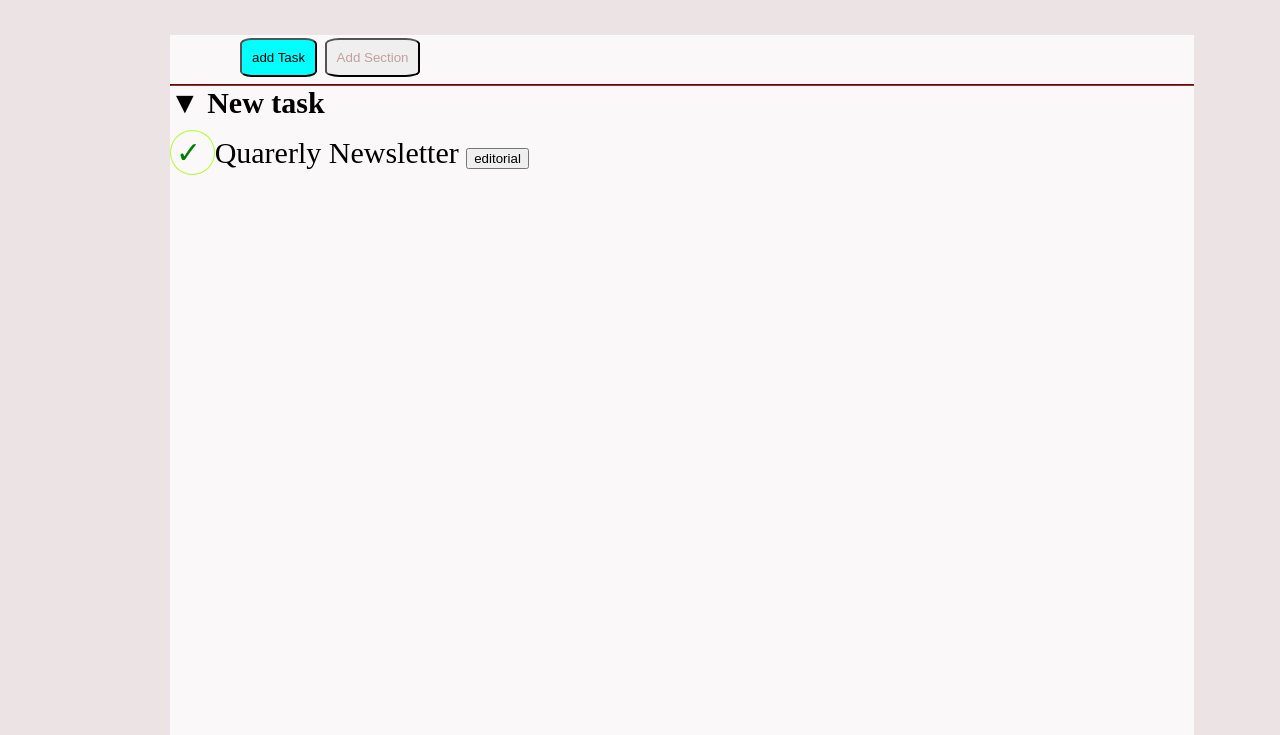
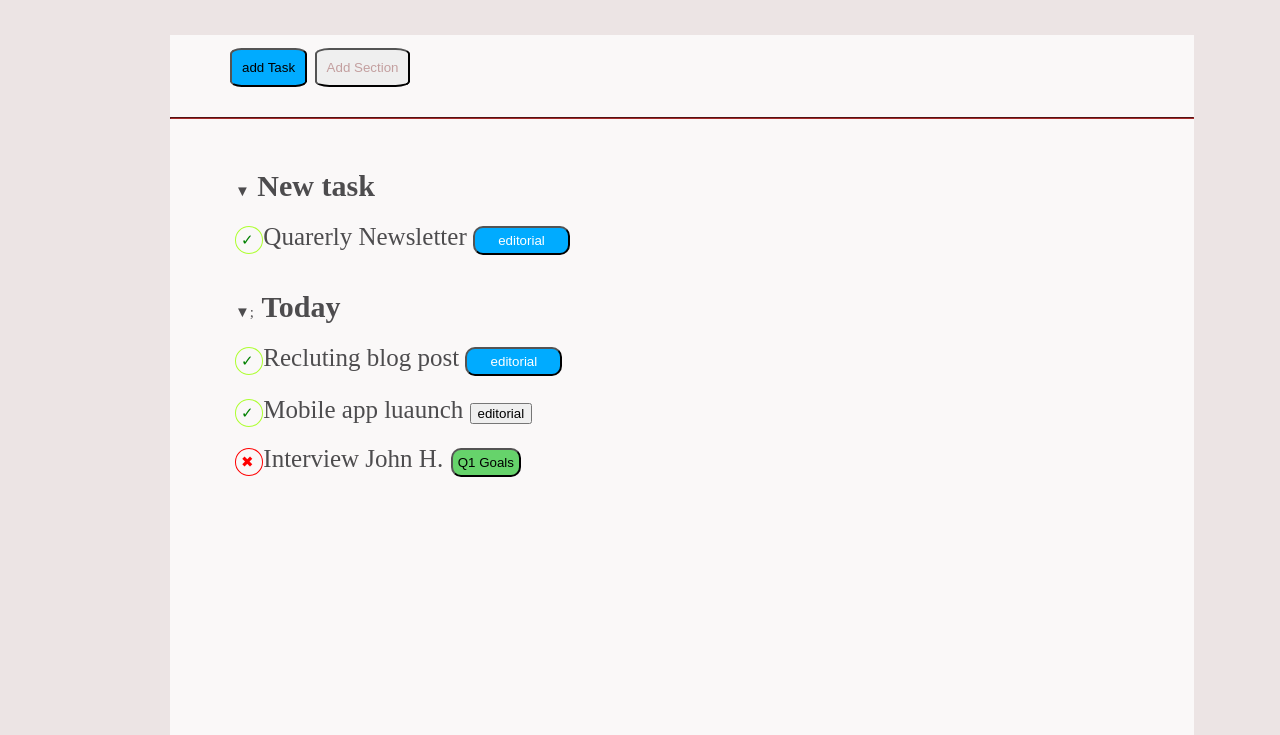
Before and after one commit to merlino79/html-css-toboolist, a plain HTML site: page index.html in a window 1280 px wide. Shown: the part 65-800 px from the top of the page. Drawn offline with Linux system fonts and the light colour scheme.

Commit message:
lavorazione

```diff
--- a/css/style.css
+++ b/css/style.css
@@ -19,7 +19,7 @@ main{
 
 hr{
   border-color: brown;
-  margin-top: 7px;
+  margin-top: 20px;
 }
 
 section span{
@@ -36,10 +36,18 @@ p{
   margin-top: 50px;
 }
 
+.today{
+  margin-top: 35px;
+}
+
 
 .tex-logo{
   display: inline-block;
   font-size: 50px;
+}
+
+.text{
+  font-size: 25px;
 }
 
 
@@ -58,20 +66,20 @@ h1{
 
 }
 
-}
+
 
 .button{
-  margin-left: 55px;
+
   padding: 10px;
-
-
+  margin-left: 50px;
 }
 
 .left{
-  background-color: cyan;
+  background-color:#00abff;
+  padding: 10px;
   padding: 10px;
   border-radius: 15%;
-  margin-left: 70px;
+
 }
 
 .right{
@@ -89,7 +97,7 @@ h1{
 }
 
 .border{
-  background-color: cyan;
+  background-color:#00abff;
   padding: 5px;
   border-radius: 10px 10px;
   color: white;
--- a/index.html
+++ b/index.html
@@ -11,13 +11,13 @@
 
   <header>
 
-    <div class="conteiner">
+
 
       <img src="img/Logo.png" alt="">
 
       <h1 class="tex-logo">Toboolist</h1>
 
-    </div>
+
   </header>
 
   <main>
@@ -33,23 +33,71 @@
       </div>
       <hr>
 
-      <div class="task">
-
-        <span>&#9660;</span>
+      <div class="container">
+        <section>
+          <span>&#9660;</span>
         <strong>New task</strong>
         <p>
           <span class ="circle">
             &#10003;
 
           </span>
-          <span id="text">
+          <span class="text">
             Quarerly Newsletter
 
           </span>
-          <input type="button" id ="border" value="editorial">
+          <input type="button" class ="border" value="editorial">
+        </p>
+
+        </section>
+
+        <section class="today">
+          <span>&#9660;;</span>
+        <strong>Today</strong>
+        <p>
+          <span class ="circle">
+            &#10003;
+
+          </span>
+          <span class="text">
+            Recluting blog post
+
+          </span>
+          <input type="button" class="border" value="editorial">
+        </p>
+        <p>
+          <span class ="circle">
+            &#10003;
+
+          </span>
+          <span class="text">
+            Mobile app luaunch
+
+          </span>
+          <input type="button" class="viola" value="editorial">
+        </p>
+        <p>
+          <span class="circle-red">&#x2716;
+
+          </span>
+
+          <span class="text">Interview John H.</span>
+          <input type="button" class="green" value="Q1 Goals">
+        </p>
 
 
-        </p>
+      </div>
+
+
+
+
+
+
+
+
+
+
+
 
 
 
@@ -57,6 +105,23 @@
 
 
       </div>
+
+
+
+
+
+
+
+
+
+
+
+
+
+
+
+
+
 
 
 
```
